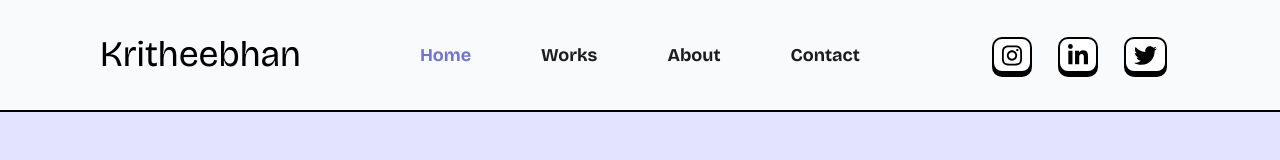
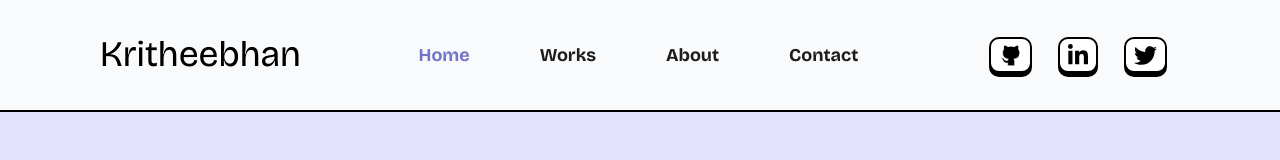
Before and after one commit to kritheebhan/portfolio, a React (Create React App) app: page / in a window 1280 px wide. Shown: the top 160 px of the page. Built offline with nearby package versions, Linux system fonts and the light colour scheme.

Commit message:
git link update

```diff
--- a/src/components/Navbar/Navebar.jsx
+++ b/src/components/Navbar/Navebar.jsx
@@ -1,7 +1,7 @@
 import React, { Component, useState } from 'react'
 import { Link } from 'react-scroll'
 import "./Navebar.css"
-import insta from "../images/instagram.svg"
+import github from "../images/github.png"
 import link from "../images/linkedin-in.svg"
 import twitter from "../images/twitter.svg"
 
@@ -28,7 +28,7 @@ export default class Navebar extends Component {
           <i id="bar" className={this.state.clicked ? "fas fa-times" : "fas fa-bars"}></i>
         </div>
         <div className="navimg hidden lg:flex">
-             <a href="https://github.com/kritheebhan" target="_blank" className='media'><img src={insta} alt="" /></a>
+             <a href="https://github.com/kritheebhan" target="_blank" className='media'><img src={github} alt="" /></a>
              <a href="https://www.linkedin.com/in/kritheebhan-b-8b130b213" target="_blank" className='media'><img src={link} alt="" /></a>
              <a href="" className='media'><img src={twitter} alt="" /></a>
         </div>
--- a/src/pages/Contacts.jsx
+++ b/src/pages/Contacts.jsx
@@ -1,7 +1,7 @@
 import React, { useRef } from 'react';
 import emailjs from '@emailjs/browser';
 import contactimg from '../components/images/contact.png'
-import insta from '../components/images/instagram.svg'
+import github from '../components/images/github.png'
 import link from '../components/images/linkedin-in.svg'
 import twitter from '../components/images/twitter.svg'
 import message from '../components/images/message.svg'
@@ -55,7 +55,7 @@ function Contacts() {
         </div>
         <div className='footer md:flex justify-center'>
           <h2 className='text-3xl lg:text-4xl'>Kritheebhan</h2>
-             <a href="https://instagram.com/kritheebhan?utm_source=qr&igshid=ZDc4ODBmNjlmNQ%3D%3D" target="_blank" className='social-media'><img src={insta} alt="" /></a>
+             <a href="https://github.com/kritheebhan" target="_blank" className='social-media'><img src={github} alt="" /></a>
              <a href="https://www.linkedin.com/in/kritheebhan-b-8b130b213" target="_blank" className='social-media'><img src={link} alt="" /></a>
              <a href="" className='social-media'><img src={twitter} alt="" /></a>
         </div>
```
Also changed, not shown: src/components/images/github.png (added), src/components/images/instagram.svg (deleted).
